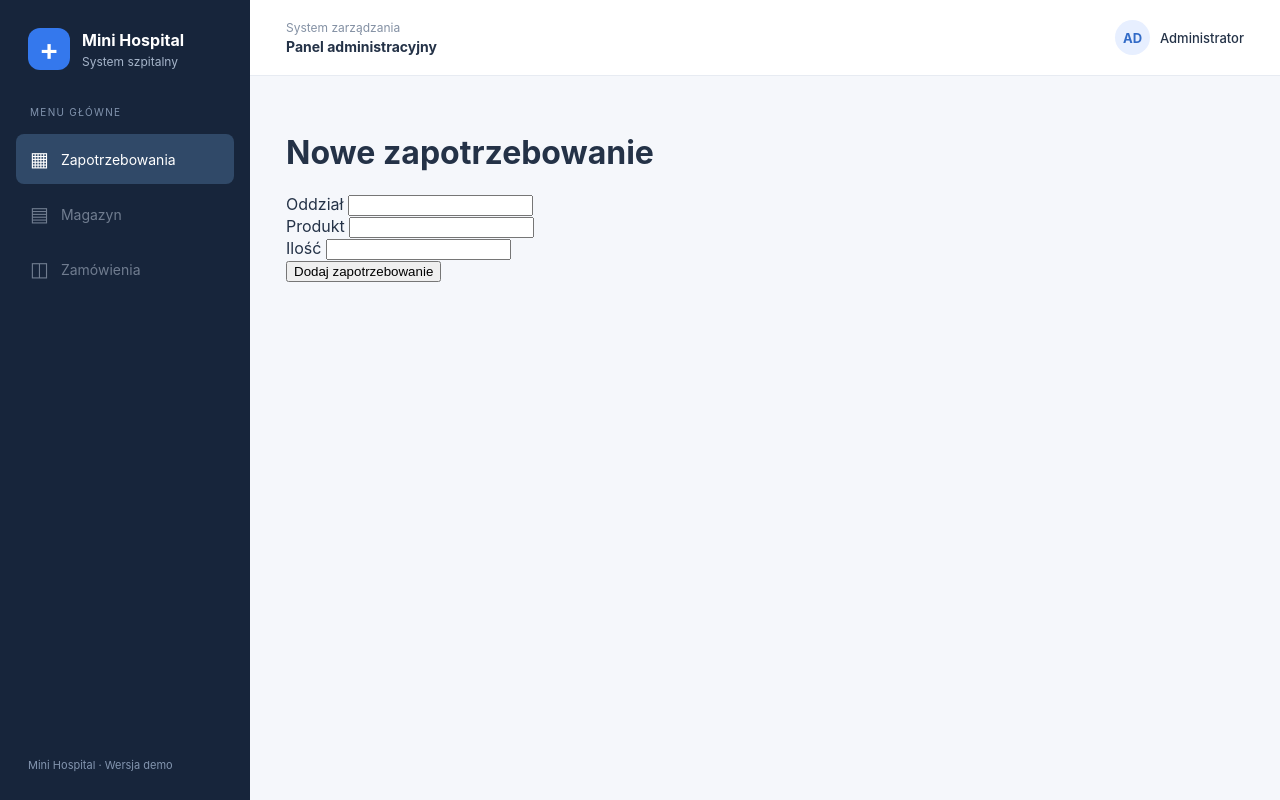
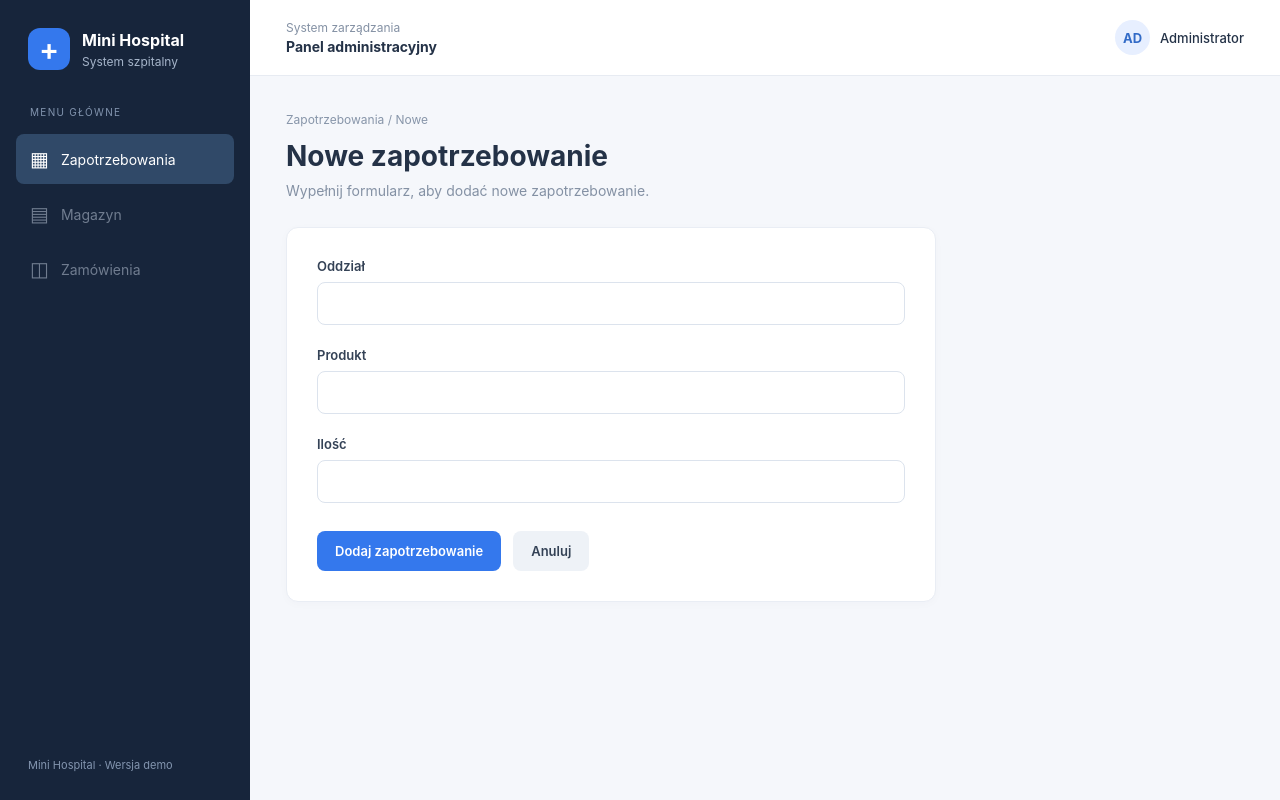
Before and after one commit to Jasiuu2605/mini-hospital-api, a FastAPI app: page /requests/create in a window 1280 px wide. Run offline with FastAPI, Linux system fonts and the light colour scheme.

Commit message:
feat: add request creation form and reusable styles

```diff
--- /dev/null
+++ b/static/css/components/form.css
@@ -0,0 +1,75 @@
+.form-card {
+    max-width: 650px;
+    background: white;
+    padding: 30px;
+    border: 1px solid #e9edf4;
+    border-radius: 12px;
+    box-shadow: 0 2px 10px rgba(20, 40, 70, .025);
+}
+
+.form-group {
+    display: flex;
+    flex-direction: column;
+    gap: 8px;
+    margin-bottom: 22px;
+}
+
+.form-group label {
+    font-size: 13px;
+    font-weight: 600;
+    color: #344256;
+}
+
+.form-control {
+    width: 100%;
+    padding: 12px 14px;
+    border: 1px solid #dce3ed;
+    border-radius: 8px;
+    font: inherit;
+    font-size: 14px;
+    background: white;
+}
+
+.form-control:focus {
+    outline: none;
+    border-color: #3478ed;
+    box-shadow: 0 0 0 3px rgba(52, 120, 237, .12);
+}
+
+.form-actions {
+    display: flex;
+    gap: 12px;
+    margin-top: 28px;
+}
+
+.btn {
+    display: inline-flex;
+    align-items: center;
+    justify-content: center;
+    padding: 12px 18px;
+    border: none;
+    border-radius: 8px;
+    font: inherit;
+    font-size: 13px;
+    font-weight: 600;
+    text-decoration: none;
+    cursor: pointer;
+}
+
+.btn-primary {
+    background: #3478ed;
+    color: white;
+}
+
+.btn-primary:hover {
+    background: #2865cd;
+}
+
+.btn-secondary {
+    background: #eef2f7;
+    color: #344256;
+}
+
+.btn-secondary:hover {
+    background: #e2e8f0;
+}
--- a/static/css/main.css
+++ b/static/css/main.css
@@ -9,6 +9,7 @@
 @import url("./components/status-badge.css");
 @import url("./components/summary-card.css");
 @import url("./components/table.css");
+@import url("./components/form.css");
 
 /* Pages */
 @import url("./pages/requests.css");
--- a/templates/requests/create.html
+++ b/templates/requests/create.html
@@ -1,20 +1,38 @@
 {% extends "base.html" %}
 {% block title %}Nowe zapotrzebowanie | Mini Hospital{% endblock %}
 {% block content %}
-    <h1>Nowe zapotrzebowanie</h1>
-    <form action="/requests/create" method="post">
+    <div class="page-heading">
         <div>
+            <div class="breadcrumb">Zapotrzebowania / Nowe</div>
+            <h1>Nowe zapotrzebowanie</h1>
+            <p>Wypełnij formularz, aby dodać nowe zapotrzebowanie.</p>
+        </div>
+    </div>
+    <form action="/requests/create" method="post" class="form-card">
+        <div class="form-group">
             <label for="department">Oddział</label>
-            <input type="text" id="department" name="department" required>
+            <input type="text"
+                   id="department"
+                   name="department"
+                   class="form-control"
+                   required>
         </div>
-        <div>
+        <div class="form-group">
             <label for="item">Produkt</label>
-            <input type="text" id="item" name="item" required>
+            <input type="text" id="item" name="item" class="form-control" required>
         </div>
-        <div>
+        <div class="form-group">
             <label for="quantity">Ilość</label>
-            <input type="number" id="quantity" name="quantity" min="1" required>
+            <input type="number"
+                   id="quantity"
+                   name="quantity"
+                   min="1"
+                   class="form-control"
+                   required>
         </div>
-        <button type="submit">Dodaj zapotrzebowanie</button>
+        <div class="form-actions">
+            <button type="submit" class="btn btn-primary">Dodaj zapotrzebowanie</button>
+            <a href="/requests/view" class="btn btn-secondary">Anuluj</a>
+        </div>
     </form>
 {% endblock %}
```
